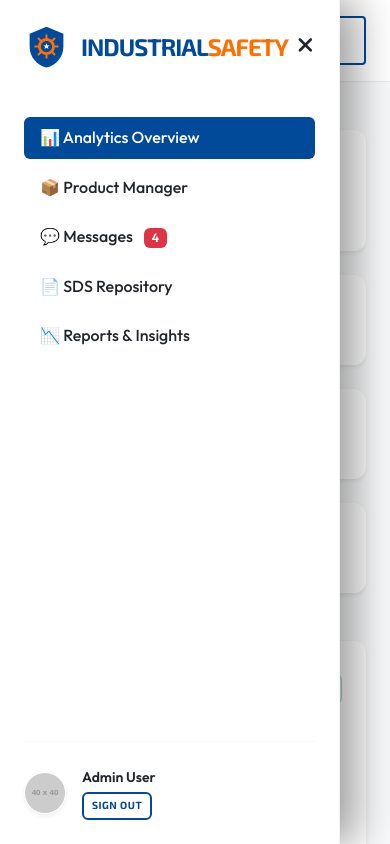
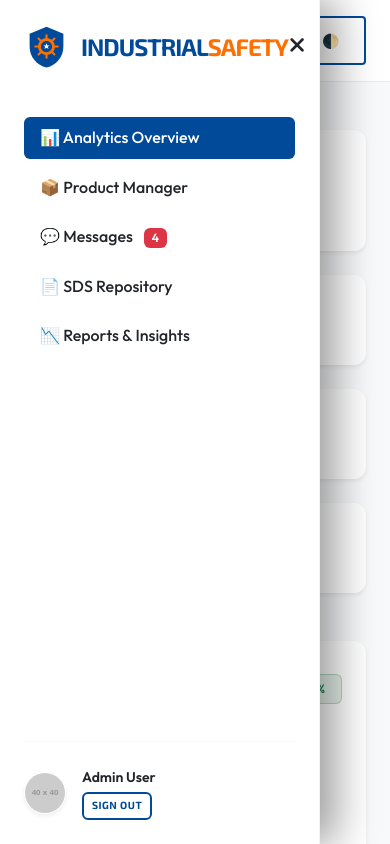
Before and after one commit to HTMLStaticWorks/Industrial_Safety_Equipment_Supplier, a plain HTML site: page dashboard.html in a window 390 px wide. Both pictures are taken after a click on the button "Toggle Menu". Shown: the top 844 px of the page. Drawn offline with nearby package versions, Linux system fonts and the light colour scheme; placeholder pictures from the web are drawn by us.

Commit message:
fix: enforce dashboard sidebar removal at 1200px and below

```diff
--- a/assets/css/style.css
+++ b/assets/css/style.css
@@ -2750,23 +2750,23 @@ footer a:hover {
     min-height: 100vh;
 }
 
-@media (max-width: 1199.98px) {
+@media (max-width: 1200px) {
     .dashboard-sidebar {
-        width: 340px !important;
-        left: -340px !important;
+        width: 320px !important;
+        left: -320px !important;
         position: fixed !important;
-        top: 0;
-        z-index: 2000;
+        top: 0 !important;
+        z-index: 2500 !important;
     }
 
     .dashboard-sidebar.active {
         left: 0 !important;
-        box-shadow: 15px 0 40px rgba(0, 0, 0, 0.4);
+        box-shadow: 15px 0 40px rgba(0, 0, 0, 0.4) !important;
     }
 
     .main-content {
         margin-left: 0 !important;
-        overflow-x: hidden;
+        overflow-x: hidden !important;
     }
 
     /* Adjust font sizes for Dashboard Content */
```
